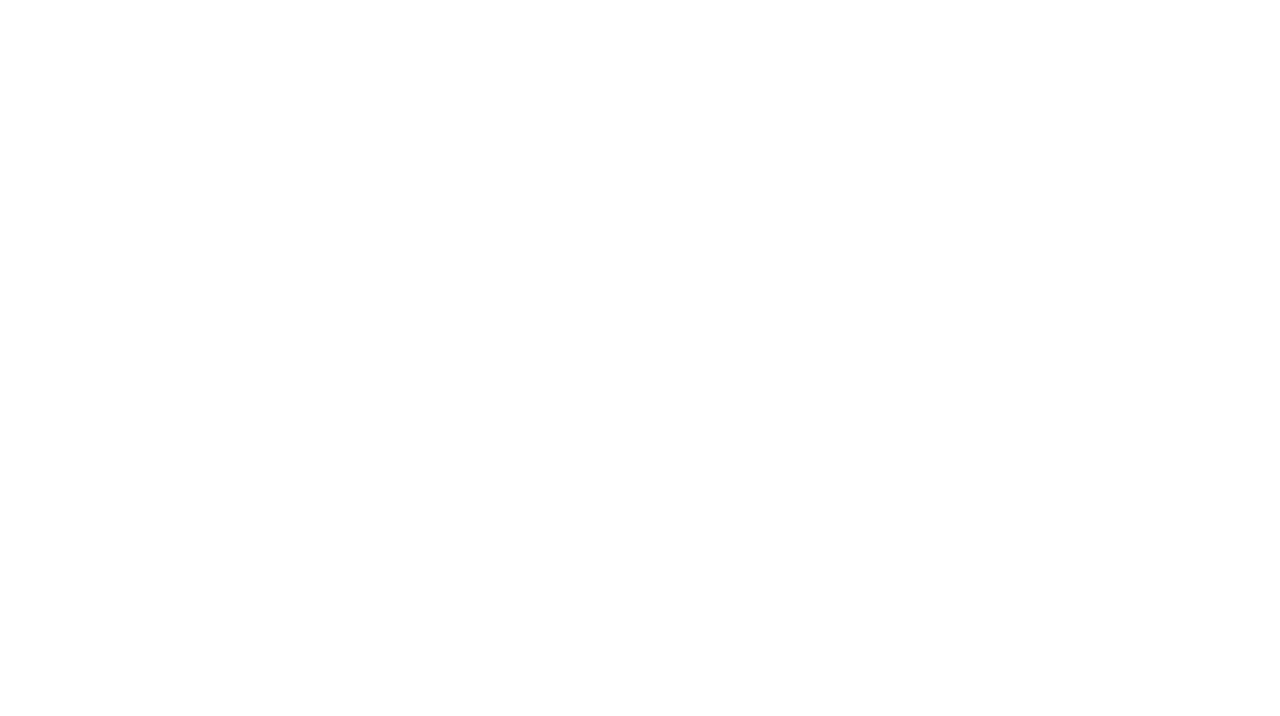
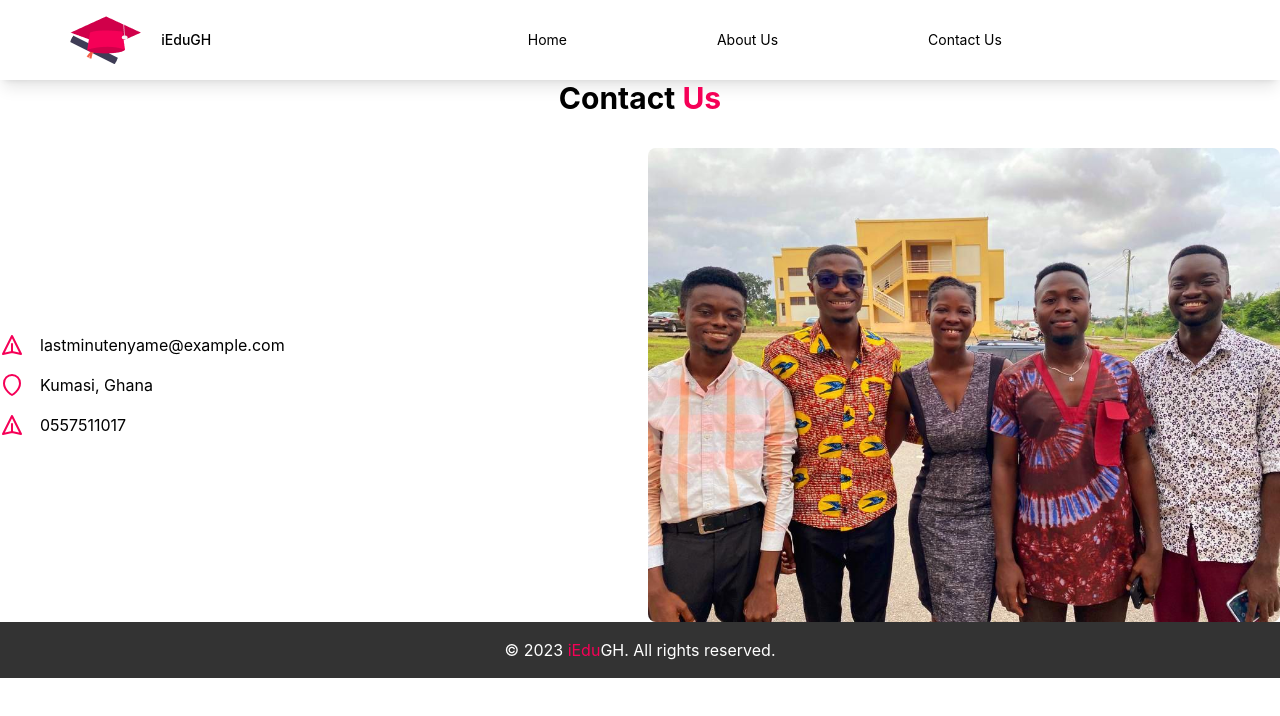
Before and after one commit to KingsleyAmankwah/edu-hub, a React (Create React App) app: page /contact in a window 1280 px wide. Before the commit this address had no page. Shown: the top 716 px of the page. Built offline with nearby package versions, Linux system fonts and the light colour scheme.

Commit message:
Minor changes

```diff
--- a/src/App.js
+++ b/src/App.js
@@ -6,8 +6,10 @@ import Home from "./pages/Home";
 import Seven from "./pages/Seven";
 import Eight from "./pages/Eight";
 import Nine from "./pages/Nine";
-import Test from "./pages/Test";
+// import Test from "./pages/Test";
 import Classes from "./pages/Classes";
+import About from "./pages/About";
+import Contact from "./pages/Contact";
 
 function App() {
   return (
@@ -18,8 +20,9 @@ function App() {
           <Route path="/seven" element={<Seven />} />
           <Route path="/eight" element={<Eight />} />
           <Route path="/nine" element={<Nine />} />
-          <Route path="/test" element={<Test />} />
+          <Route path="/contact" element={<Contact />} />
           <Route path="/classes" element={<Classes />} />
+          <Route path="/about" element={<About />} />
         </Routes>
       </div>
 
--- a/src/components/Nav.jsx
+++ b/src/components/Nav.jsx
@@ -12,10 +12,10 @@ const Nav = () => {
         <a href="/" className="hover:text-[#f50057]">
           Home
         </a>
-        <a href="#about" className="hover:text-[#f50057]">
+        <a href="/about" className="hover:text-[#f50057]">
           About Us
         </a>
-        <a href="#contact" className="hover:text-[#f50057]">
+        <a href="/contact" className="hover:text-[#f50057]">
           Contact Us
         </a>
       </div>
--- /dev/null
+++ b/src/pages/About.js
@@ -0,0 +1,78 @@
+import React from "react";
+import AuthorCard from "../components/AuthorCard";
+import aboutImg from "../assets/3.jpg";
+import Nav from "../components/Nav";
+
+function About() {
+  return (
+    <div className="w-full h-full">
+      <Nav />
+
+      <h2 className="text-left p-6 sm:text-center text-2xl sm:text-3xl font-bold mb-2">
+        About <span className="text-[#f50057]">iEdu</span>GH
+      </h2>
+      <div className="grid grid-cols-1 md:grid-cols-2 gap-4 mb-[5rem] items-center">
+        <div className="w-full h-full">
+          <img
+            src={aboutImg}
+            alt=""
+            className="object-cover h-full w-full rounded-lg shadow-md"
+          />
+        </div>
+        <div className="p-6 bg-white rounded-lg shadow-md">
+          <h2 className="text-left text-xl sm:text-3xl font-bold mb-2">
+            <span className="text-[#f50057]">iEdu</span>GH
+          </h2>
+          <p className="text-lg text-gray-700">
+            iEduGH; COMPUTING EDUCATION GHANA is Hub that provides a source of
+            learning experiences for learners and teaching resources. We ensure
+            increase the success of students in their learning journey of
+            COMPUTING. Our platform offers access to digital textbooks,
+            interactive videos, and educational games that can help to engage
+            students and make learning more enjoyable. We seek to balance
+            between pedagogical flexibility for instructors and dynamic
+            experiences for students with individual and diverse leaning needs.
+            Our platform has learning effectiveness tools that creates flexible,
+            efficient environments that support present INFORMATION
+            COMMUNICATION AND TECHNOLOGY education as it’s happening instead of
+            asking education to fit the technology.
+          </p>
+        </div>
+      </div>
+
+      <h2 className="text-2xl text-center font-semibold mb-4">Our Authors</h2>
+
+      <div className="grid grid-cols-1 md:grid-cols-2 gap-4 my-8" id="about">
+        <AuthorCard
+          name="Enoch Frimpong"
+          profilePictureSrc={require("../assets/Frimpong.jpg")}
+          biography="Encoh Frimpong is an experienced ICT teacher dedicated to enhancing the educational landscape. With a passion for technology and education, Encoh is diligently crafting a web-based learning platform tailored for Junior High School students. Leveraging expertise in both information and communication technology, I aim to create an interactive and engaging virtual environment that empowers students to learn effectively. Through innovative design and a deep understanding of pedagogical methods. I am committed to providing students with a seamless and enriching online learning experience that fosters growth and knowledge acquisition...."
+        />
+        <AuthorCard
+          name="Tandoh Emmanuel Kwesi"
+          profilePictureSrc={require("../assets/Tandoh.jpg")}
+          biography="Emmanuel Kwesi Tandoh is young leader, public Speaker and Debater, IT Educator. He has interest in youth activism for change and progress, whilst being passionate about using technology and innovation that leads to positive impact. I believe we can make Africa bright and our world a better place with IT and innovation."
+        />
+        <AuthorCard
+          name="Felix Agyapong"
+          profilePictureSrc={require("../assets/Felix.jpg")}
+          biography="Felix Agyapong is the name, a graphic  and  web(front end)designer with ambition to explore and work as a cyber security expert, also an good in photography and software management"
+        />
+        <AuthorCard
+          name="Prince Nyarko Boahen"
+          profilePictureSrc={require("../assets/Bronxy.jpg")}
+          biography="A visionary IT professional. Equipped with Programming, Database and Networking. Passionate about merging education and technology, aims to enhance the learning journey of students through an engaging web platform. At Edu hub, we're dedicated to making quality education universally accessible. We envision a future where every junior high is unite with technology and learning, fostering a limitless realm of curiosity and creativity for junior high school students everywhere.This web-based platform serves as a dynamic hub of knowledge, fostering an engaging and interactive environment that empowers students to thrive academically and personally.Join us on this exciting journey of discovery and growth!..."
+        />
+      </div>
+
+      <footer className="bg-[#333] text-white text-center py-4">
+        <p>
+          &copy; 2023 <span className="text-[#f50057]">iEdu</span>GH. All rights
+          reserved.
+        </p>
+      </footer>
+    </div>
+  );
+}
+
+export default About;
--- /dev/null
+++ b/src/pages/Contact.js
@@ -0,0 +1,91 @@
+import Nav from "../components/Nav";
+import contactImage from "../assets/about.jpg";
+
+function Contact() {
+  return (
+    <div className="w-full h-full">
+      <Nav />
+
+      <h2 className="text-left sm:text-center text-2xl sm:text-3xl font-bold mb-2">
+        Contact <span className="text-[#f50057]">Us</span>
+      </h2>
+      <div className="grid grid-cols-1 sm:grid-cols-2 gap-4 mt-8">
+        <div className="flex flex-col justify-center">
+          <div className="flex items-center mb-4 space-x-4">
+            <div className="text-[#f50057]">
+              <svg
+                xmlns="http://www.w3.org/2000/svg"
+                className="h-6 w-6"
+                fill="none"
+                viewBox="0 0 24 24"
+                stroke="currentColor"
+              >
+                <path
+                  strokeLinecap="round"
+                  strokeLinejoin="round"
+                  strokeWidth={2}
+                  d="M12 19l9 2-9-18-9 18 9-2zm0 0v-8"
+                />
+              </svg>
+            </div>
+            <p>lastminutenyame@example.com</p>
+          </div>
+          <div className="flex items-center mb-4 space-x-4">
+            <div className="text-[#f50057]">
+              <svg
+                xmlns="http://www.w3.org/2000/svg"
+                className="h-6 w-6"
+                fill="none"
+                viewBox="0 0 24 24"
+                stroke="currentColor"
+              >
+                <path
+                  strokeLinecap="round"
+                  strokeLinejoin="round"
+                  strokeWidth={2}
+                  d="M12 22s-8-4.5-8-11.8A8 8 0 0112 2a8 8 0 018 8.2C20 17.5 12 22 12 22z"
+                />
+              </svg>
+            </div>
+            <p>Kumasi, Ghana</p>
+          </div>
+          <div className="flex items-center space-x-4">
+            <div className="text-[#f50057]">
+              <svg
+                xmlns="http://www.w3.org/2000/svg"
+                className="h-6 w-6"
+                fill="none"
+                viewBox="0 0 24 24"
+                stroke="currentColor"
+              >
+                <path
+                  strokeLinecap="round"
+                  strokeLinejoin="round"
+                  strokeWidth={2}
+                  d="M12 19l9 2-9-18-9 18 9-2zm0 0v-8"
+                />
+              </svg>
+            </div>
+            <p>0557511017</p>
+          </div>
+        </div>
+
+        <div className="w-full h-full flex items-center">
+          <img
+            src={contactImage}
+            alt="Contact Us"
+            className="w-full h-full object-cover rounded-lg"
+          />
+        </div>
+      </div>
+      <footer className="bg-[#333] text-white text-center py-4">
+        <p>
+          &copy; 2023 <span className="text-[#f50057]">iEdu</span>GH. All rights
+          reserved.
+        </p>
+      </footer>
+    </div>
+  );
+}
+
+export default Contact;
--- a/src/pages/home.js
+++ b/src/pages/home.js
@@ -1,10 +1,10 @@
 import { Link } from "react-router-dom";
 import backgroundImg from "../assets/7.jpg";
-import contactImage from "../assets/1.jpg";
+import contactImage from "../assets/about.jpg";
 import aboutImg from "../assets/3.jpg";
 import "react-responsive-carousel/lib/styles/carousel.min.css";
 import Nav from "../components/Nav";
-import AuthorCard from "../components/AuthorCard";
+// import AuthorCard from "../components/AuthorCard";
 
 function Home() {
   return (
@@ -150,9 +150,9 @@ function Home() {
           </div>
         </div>
 
-        <h2 className="text-2xl text-center font-semibold mb-4">Our Authors</h2>
+        {/* <h2 className="text-2xl text-center font-semibold mb-4">Our Authors</h2>  */}
 
-        <div className="grid grid-cols-1 md:grid-cols-2 gap-4 my-8" id="about">
+        {/* <div className="grid grid-cols-1 md:grid-cols-2 gap-4 my-8" id="about">
           <AuthorCard
             name="Enoch Frimpong"
             profilePictureSrc={require("../assets/Frimpong.jpg")}
@@ -173,7 +173,7 @@ function Home() {
             profilePictureSrc={require("../assets/Bronxy.jpg")}
             biography="A visionary IT professional. Equipped with Programming, Database and Networking. Passionate about merging education and technology, aims to enhance the learning journey of students through an engaging web platform. At Edu hub, we're dedicated to making quality education universally accessible. We envision a future where every junior high is unite with technology and learning, fostering a limitless realm of curiosity and creativity for junior high school students everywhere.This web-based platform serves as a dynamic hub of knowledge, fostering an engaging and interactive environment that empowers students to thrive academically and personally.Join us on this exciting journey of discovery and growth!..."
           />
-        </div>
+        </div> */}
 
         <h2 className="text-left sm:text-center text-2xl sm:text-3xl font-bold mb-2">
           Contact <span className="text-[#f50057]">Us</span>
```
Also changed, not shown: src/pages/Classes.js (+13 -6 lines), src/assets/about.jpg (added).
